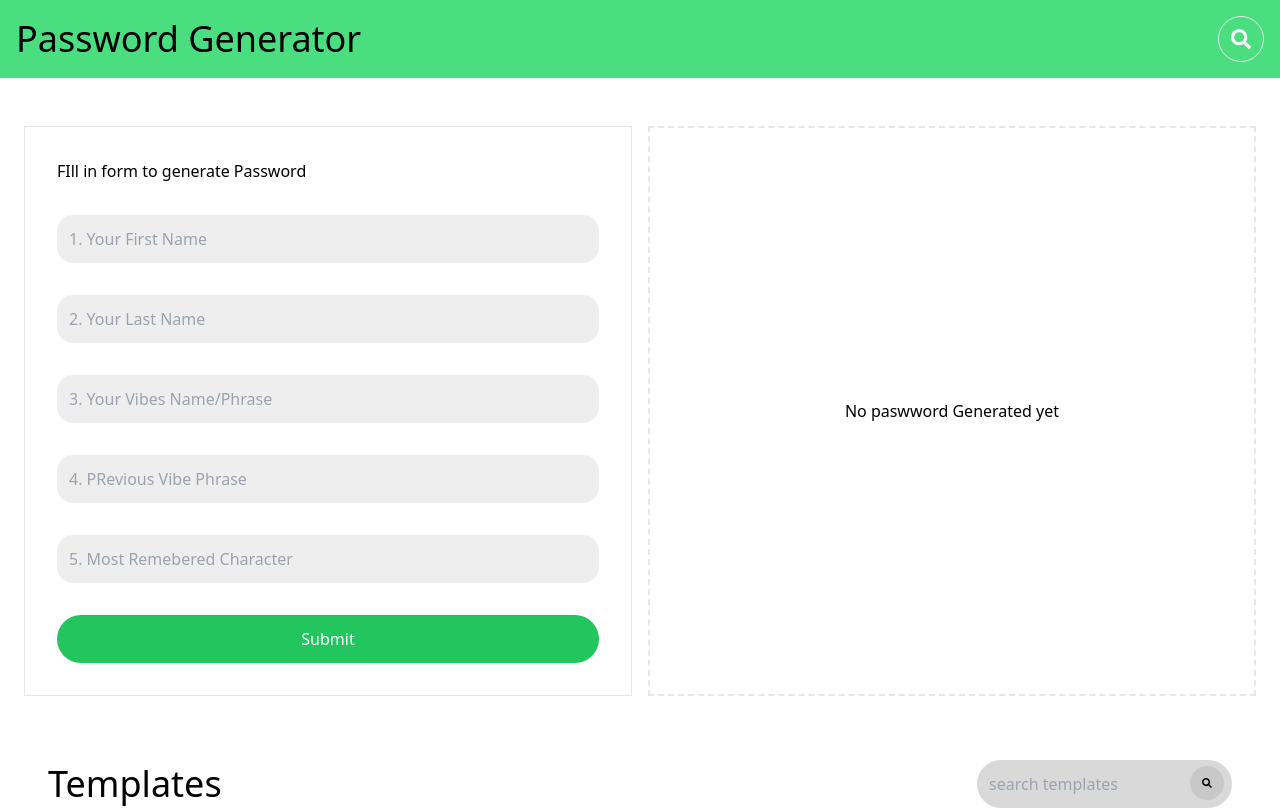
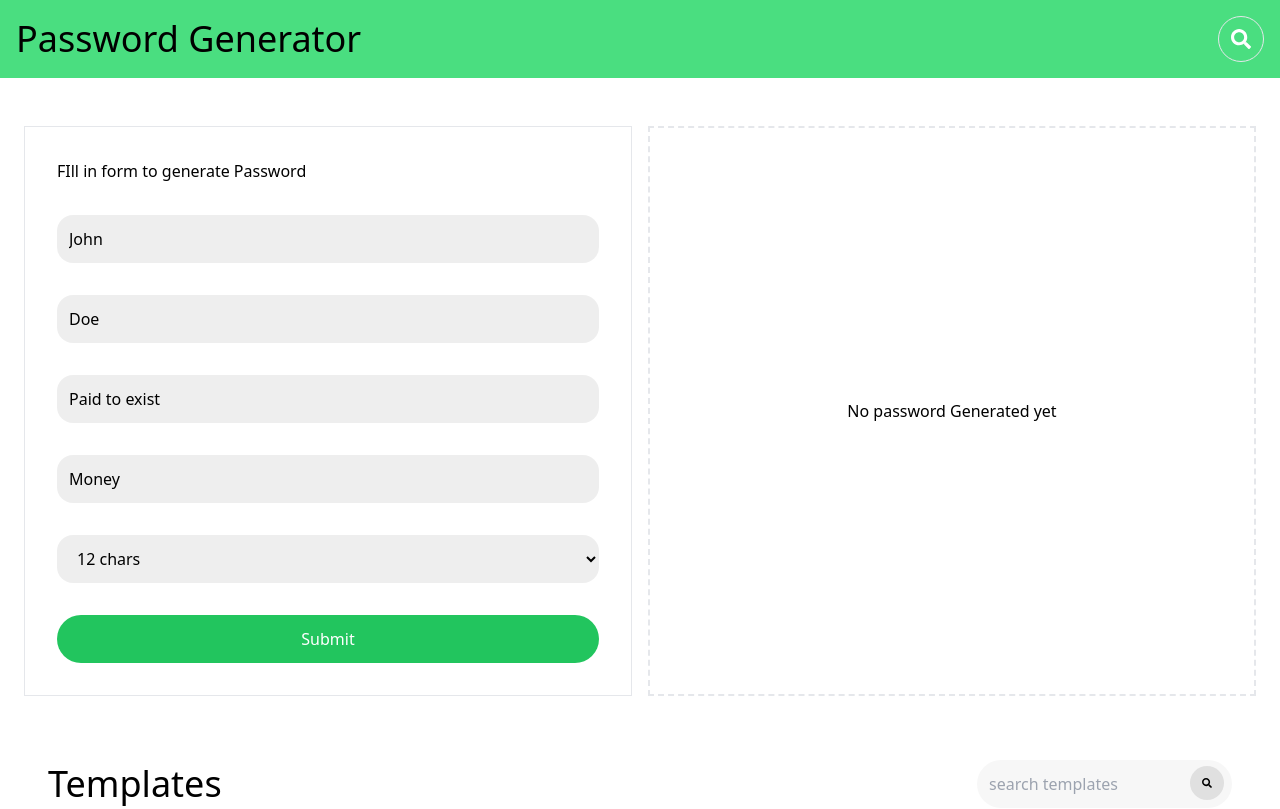
Before and after one commit to Festus-123/Password-Generator, a React (Vite) app: page / in a window 1280 px wide. Shown: the top 809 px of the page. Built offline with nearby package versions, Linux system fonts and the light colour scheme.

Commit message:
updated the genrator logic to generate a sinle password ased on prompts

```diff
--- a/src/App.tsx
+++ b/src/App.tsx
@@ -4,6 +4,7 @@ import Formulator from "./formulator/Formulator"
 import Template from "./Templatee/Template"
 
 function App() {
+
 
   return (
     <div className="">
--- a/src/Templatee/Template.tsx
+++ b/src/Templatee/Template.tsx
@@ -27,7 +27,7 @@ const Template = () => {
       <div className='flex flex-row items-center justify-between mx-4 p-4 lg:mx-8  md:mx-6 border-b-2'>
         <h1 className='text-xl lg:text-4xl'>Templates</h1>
         <div className='relative flex-row'>
-        <input placeholder='search templates' type="text" value={value} onChange={(e) => handleCanges(e)} className='bg-[#8080804d] py-1.5 px-2.5 lg:p-3 rounded-3xl '/>
+        <input placeholder='search templates' type="text" value={value} onChange={(e) => handleCanges(e)} className='bg-[#80808011] py-1.5 px-2.5 lg:p-3 rounded-3xl '/>
         <button onClick={handleSearch} className='bg-[#80808032] backdrop-blur-10 rounded-[100%] p-2 lg:p-3 absolute right-2 lg:top-1.5 top-1.5 hover:bg-[#80808081]'><FaSearch size={10} /> </button>
         </div>
       </div>
--- a/src/constants/data.ts
+++ b/src/constants/data.ts
@@ -14,25 +14,25 @@ export const templates: templateData = [
         unique: "JimStichy"
     },
     {
-        id: "#1",
+        id: "#3",
         name: "John Doe",
         favPhrase: "What if i",
         unique: "Johnify"
     },
     {
-        id: "#1",
+        id: "#4",
         name: "John Doe",
         favPhrase: "What if i",
         unique: "Johnify"
     },
     {
-        id: "#1",
+        id: "#5",
         name: "John Doe",
         favPhrase: "What if i",
         unique: "Johnify"
     },
     {
-        id: "#1",
+        id: "#6",
         name: "John Doe",
         favPhrase: "What if i",
         unique: "Johnify"
--- a/src/formulator/Formulator.tsx
+++ b/src/formulator/Formulator.tsx
@@ -1,26 +1,82 @@
+// import {generatePasssword} from "../services/generator.ts"
+
+import { useState } from "react"
+import { generatePassword, type UserDetails, type passwordConfig, } from '../services/generator';
 
 const Formulator = () => {
+
+  const [userDetails, setUserDetails] = useState <UserDetails>({
+    firstname: 'John',
+    lastname: 'Doe',
+    favPhrase: 'Paid to exist',
+    remembered: 'Money'
+  })
+
+  const [config, setConfig] = useState <passwordConfig> ({
+    lenght: 12,
+    type: "mixed",
+    case:"mixed",
+  })
+
+  const [passwords, setPasswords] = useState <string[]>([]);
+
+  const handleGenerate = () => {
+    const newPassword = generatePassword(userDetails, config, 10)
+    console.log("New Password", newPassword)
+    setPasswords(newPassword)
+  }
+
+  // console.log("Password", passwords)
+  // console.log("UserDetails", userDetails)
+  // console.log("config", config)
+  // console.log(generatePassword(userDetails, config, 10))
+
+  // generatePasssword()
   return (
     <div className='flex flex-col md:flex-row md:justify-evenly lg:justify-evenly lg:flex-row p-4 lg:p-6 gap-2 lg:gap-4'>
-        <form action="" className='flex flex-col justify-evenly w-[full] md:w-[50%] lg:w-[50%] border p-4 lg:p-8 gap-8 my-10 lg:my-6'>
+        <div  className='flex flex-col justify-evenly w-[full] md:w-[50%] lg:w-[50%] border p-4 lg:p-8 gap-8 my-10 lg:my-6'>
 
         <h1>FIll in form to generate Password</h1>
 
-        <input placeholder='1. Your First Name' type="text" className='bg-[#80808022] p-2 lg:p-3 w-full rounded-2xl text-black'/>
+        <input required value={userDetails.firstname} onChange={(e) => setUserDetails({...userDetails, firstname: e.target.value})} placeholder='1. Your First Name' type="text" className='bg-[#80808022] p-2 lg:p-3 w-full rounded-2xl text-black'/>
 
-        <input placeholder='2. Your Last Name' type="text" className='bg-[#80808022] p-2 lg:p-3 w-full rounded-2xl text-black' />
+        <input value={userDetails.lastname} onChange={(e) => setUserDetails({...userDetails, lastname: e.target.value})} placeholder='2. Your Last Name' type="text" className='bg-[#80808022] p-2 lg:p-3 w-full rounded-2xl text-black' />
 
-        <input placeholder='3. Your Vibes Name/Phrase' type="text" className='bg-[#80808022] p-2 lg:p-3 w-full rounded-2xl text-black' />
+        <input value={userDetails.favPhrase} onChange={(e) => setUserDetails({...userDetails, favPhrase: e.target.value})} placeholder='3. Your Vibes Name/Phrase' type="text" className='bg-[#80808022] p-2 lg:p-3 w-full rounded-2xl text-black' />
 
-        <input placeholder='4. PRevious Vibe Phrase' type="text" className='bg-[#80808022] p-2 lg:p-3 w-full rounded-2xl text-black' />
+        <input value={userDetails.remembered} onChange={(e) => setUserDetails({...userDetails, remembered: e.target.value})} placeholder='4. Most remembered character' type="text" className='bg-[#80808022] p-2 lg:p-3 w-full rounded-2xl text-black' />
+        {/*
+        <select name="" id="" value={config.type} onChange={(e) => setConfig({...config, type: e.target.value})} className="bg-[#80808022] py-2 px-4 lg:p-3 lg:px-4 w-full rounded-2xl text-black">
+          {['password type','numeric', 'alphabetical', 'mixed'].map((char, index) => (
+            <option key={index} value={char}>{char}</option>
+          ))}
+        </select> */}
 
-        <input placeholder='5. Most Remebered Character' type="text" className='bg-[#80808022] p-2 lg:p-3 w-full rounded-2xl text-black' />
+        <select name="" id="" value={config.lenght} onChange={e => setConfig({...config, lenght: Number(e.target.value)})} className="bg-[#80808022] py-2 px-4 lg:p-3 lg:px-4 w-full rounded-2xl text-black">
+          {[8, 12, 16, 22, 24].map((char, index) => (
+            <option key={index} value={char}>{char} chars</option>
+          ))}
+        </select>
 
-        <button className='bg-green-500 p-2 lg:p-3 rounded-3xl text-white hover:bg-green-300 '>Submit</button>
-        </form>
+        {/* <input value={config.lenght} onChange={} placeholder='5. Password lenght' type="text" className='bg-[#80808022] p-2 lg:p-3 w-full rounded-2xl text-black' /> */}
+
+        <button onClick={handleGenerate} className='bg-green-500 p-2 lg:p-3 rounded-3xl text-white hover:bg-green-300'>Submit</button>
+        </div>
 
         <div className='w-[full] lg:w[50%] md:w-[50%] border-dashed border-2  my-8 md:my-10 lg:my-6 p-4 lg:p-8 flex items-center justify-center'>
-            <p>No paswword Generated yet</p>
+            {
+              passwords.length > 0 ? (
+
+                <div className="">
+                  <p className="p-2 lg:p-4">Generated Password</p>
+                  { passwords.map((char, index) => (
+                    <p key={index} className="font-medium space-x-3 p-1 lg:p-2 text-center">{char}</p>
+                  ))}
+                </div>
+                ) : (
+                  <p>No password Generated yet</p>
+                )
+            }
         </div>
 
     </div>
--- /dev/null
+++ b/src/services/generator.ts
@@ -0,0 +1,119 @@
+// import { caseType } from './generator';
+export type passwordType = "numeric" | "alphabetical" | "mixed";
+export type caseType = "lowerCase" | "upperCase" | "mixed";
+
+export interface UserDetails {
+  firstname: string;
+  lastname: string;
+  favPhrase: string;
+  remembered: string;
+}
+
+export interface passwordConfig {
+  lenght: number;
+  type: passwordType;
+  case: caseType;
+  isTrue?: boolean;
+}
+
+const ALPHABETS = "abcdefghijklmnopqrstuvwxyz";
+const NUMBERS = ["0", "1", "2", "3", "4", "5", "6", "7", "8", "9"];
+const SYMBOLS = ["@", "#", "-", "_", "%", "&", "$", "/"];
+
+// const rules
+// rule 1
+// if firstname first three character then a symbol
+
+const getRandomFrom = <T>(array: T[]): T =>
+  array[Math.floor(Math.random() * array.length)];
+
+const generateRandomNumberString = (length: number): string =>
+  Array.from({ length }, () => getRandomFrom(NUMBERS)).join("");
+
+const generateRandomLetters = (length: number): string =>
+  Array.from({ length }, () => getRandomFrom(ALPHABETS.split(""))).join("");
+
+const __FIRST = (userDetails: UserDetails): string[] => {
+  const stacks: string[] = [];
+  const random: number = Math.floor(Math.random() * stacks.length);
+
+  // first part
+  stacks.push(userDetails.firstname.slice(0, 3) + SYMBOLS[random]);
+
+  // next part
+  stacks.push(userDetails.lastname.slice(0, 4) + SYMBOLS[2]);
+
+  // next part
+  const firstWord = userDetails.favPhrase.split(" ")[0];
+  stacks.push(firstWord + generateRandomNumberString(3));
+
+  // next part
+  stacks.push(SYMBOLS[3] + userDetails.remembered.slice(0, 4));
+
+  return stacks;
+};
+
+const applycase = (str: string, caseType: caseType): string => {
+  switch (caseType) {
+    case "lowerCase":
+      return str.toLowerCase();
+    case "upperCase":
+      return str.toUpperCase();
+    case "mixed":
+      return str
+        .split("")
+        .map((char, i) =>
+          i % 2 === 0 ? char.toUpperCase() : char.toLowerCase()
+        )
+        .join("");
+    default:
+      return str;
+  }
+};
+
+export const buildPassword = (
+  dataParts: string[],
+  config: passwordConfig
+): string => {
+  const { type, lenght, case: caseType } = config;
+
+  let password = "";
+
+  if (type) {
+    if (type === "alphabetical") {
+      const letters = dataParts.join("").replace(/[0-9]/g, "");
+      return (password = letters.slice(0, lenght));
+    } else if (type === "mixed") {
+      const mixed = dataParts.join("") + generateRandomNumberString(3);
+      return (password = mixed.slice(0, lenght));
+    } else if (type === "numeric") {
+      const numeric = dataParts
+        .join("")
+        .split("")
+        .map((char) => char.charCodeAt(0).toString().slice(-1))
+        .join("");
+      password = numeric.slice(0, lenght);
+    }
+
+    if (password.length < lenght) {
+      const chars =
+        ALPHABETS + ALPHABETS.toUpperCase + SYMBOLS.join("") + NUMBERS.join("");
+      password += getRandomFrom(chars.split(""));
+    }
+  }
+
+  return applycase(password, caseType);
+};
+
+export const generatePassword = (
+  userDetails: UserDetails,
+  config: passwordConfig,
+  count: number = 10
+): string[] => {
+  const parts = __FIRST(userDetails);
+  const passwords: string[] = [];
+
+  passwords.push(buildPassword(parts, config));
+
+  return passwords;
+};
```
Also changed, not shown: 1 other file (tests, documents, lock files or other folders).
